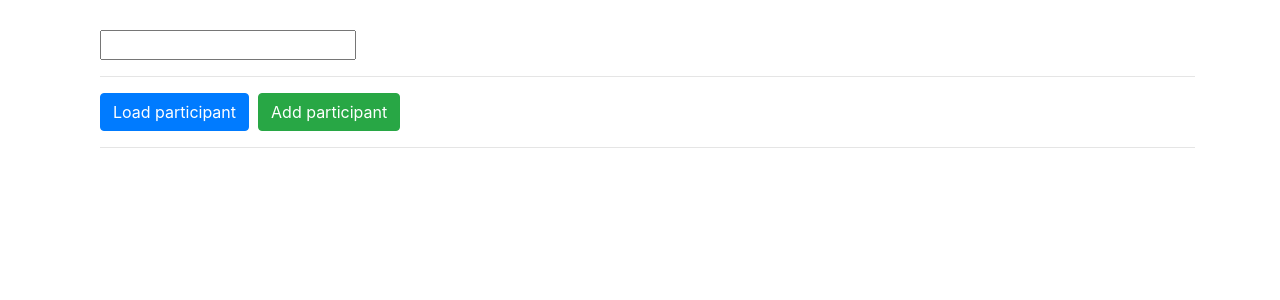
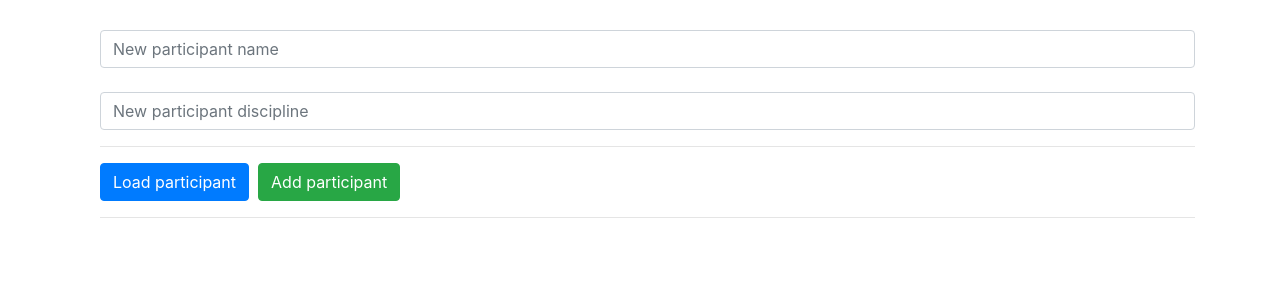
Before and after one commit to g1er/swimApp, an Angular app: page / in a window 1280 px wide. Shown: the top 300 px of the page. Built offline with nearby package versions, Linux system fonts and the light colour scheme.

Commit message:
added PUT method in Servis

```diff
--- a/db.json
+++ b/db.json
@@ -2,9 +2,29 @@
   "participants": [
     {
       "name": "John",
-      "dicipline": "100 freestyle",
+      "discipline": "200 IM",
       "lane": 1,
       "id": 1
+    },
+    {
+      "name": "Jack",
+      "discipline": "200 IM",
+      "id": 2
+    },
+    {
+      "name": "Dale",
+      "discipline": "200 IM",
+      "id": 3
+    },
+    {
+      "name": "Jane",
+      "discipline": "200 IM",
+      "id": 4
+    },
+    {
+      "name": "Fill",
+      "discipline": "200 IM",
+      "id": 5
     }
   ]
 }
--- a/src/app/swm-start-list/swm-start-list.component.html
+++ b/src/app/swm-start-list/swm-start-list.component.html
@@ -1,12 +1,14 @@
 <div class='swimBlockStyle'>
-  <input type="text" [(ngModel)] = 'newApplication' />
+  <input type="text" class = "form-control" placeholder="New participant name" [(ngModel)] = 'newParticipant' /><br>
+  <input type="text" class = "form-control" placeholder="New participant discipline" [(ngModel)] = 'newDiscipline' />
   <hr>
   <button class="btn btn-primary" (click) = 'loadParticipants()'>Load participant</button>&nbsp;
   <button class="btn btn-success" (click) = 'addParticipants()'>Add participant</button>
   <hr>
   <ul>
     <li *ngFor = "let participant of participants">
-      {{participant.lane}}. {{participant.name}} {{participant.dicipline}}
+      {{participant.id}}. {{participant.name}} {{participant.discipline}}
+      <button class="btn btn-info" (click) = setDiscipline(participant)>Set discipline</button>
     </li>
   </ul>
 </div>
--- a/src/app/swm-start-list/swm-start-list.component.ts
+++ b/src/app/swm-start-list/swm-start-list.component.ts
@@ -3,8 +3,8 @@ import { SwmStartListService } from './swm-start-list.service';
 
 interface Particips{
   name: string;
-  dicipline: string;
-  lane: number;
+  discipline: string;
+  id: number;
 }
 
 @Component({
@@ -15,7 +15,26 @@ interface Particips{
 export class SwmStartListComponent {
 
   participants: Particips[] = [];
-  newApplication: string = '';
+  newParticipant: string = '';
+  distances = [
+    '50 butterfly',
+    '100 butterfly',
+    '200 butterfly',
+    '50 backstroke',
+    '100 backstroke',
+    '200 backstroke',
+    '50 breaststroke',
+    '100 breaststroke',
+    '200 breaststroke',
+    '50 freestyle',
+    '100 freestyle',
+    '200 freestyle',
+    '400 freestyle',
+    '800 freestyle',
+    '1500 freestyle',
+    '200 IM',
+    '400 IM'
+  ]
 
   constructor(private startListService: SwmStartListService) {}
 
@@ -30,11 +49,23 @@ export class SwmStartListComponent {
   }
 
   addParticipants() {
-    this.startListService.addNewApp(this.newApplication)
-      .subscribe((data => {
-        console.log(data);
-      }));
-    this.newApplication = '';
+    this.startListService.addNewApp(this.newParticipant)
+      .subscribe((participant: Particips) => {
+        this.participants.push(participant);
+      });
+    this.newParticipant = '';
+  }
+
+  chooseDistance(){
+    const num = Math.round(Math.random() * (this.distances.length-1));
+    return this.distances[num];
+  }
+
+  setDiscipline(participant: Particips){
+    this.startListService.setNewDiscipline(participant, this.chooseDistance())
+    .subscribe((data) => {
+      console.log(data);
+    })
   }
 
 }
--- a/src/app/swm-start-list/swm-start-list.service.ts
+++ b/src/app/swm-start-list/swm-start-list.service.ts
@@ -9,12 +9,16 @@ export class SwmStartListService {
        return this.http.get('http://localhost:3000/participants');
     }
 
-    addNewApp(newApplication: string) {
+    addNewApp(newParticipant: string) {
         const data = {
-            newName: newApplication,
-            newDistance: '200 IM',
-            newLane: ''
+            name: newParticipant,
+            discipline: '200 IM'
         };
         return this.http.post('http://localhost:3000/participants', data);
     }
+
+    setNewDiscipline(participant: any, discipline: string){
+        participant.discipline = discipline;
+        return this.http.put(`http://localhost:3000/participants/${participant.discipline}`, participant);
+    }
 }
```
